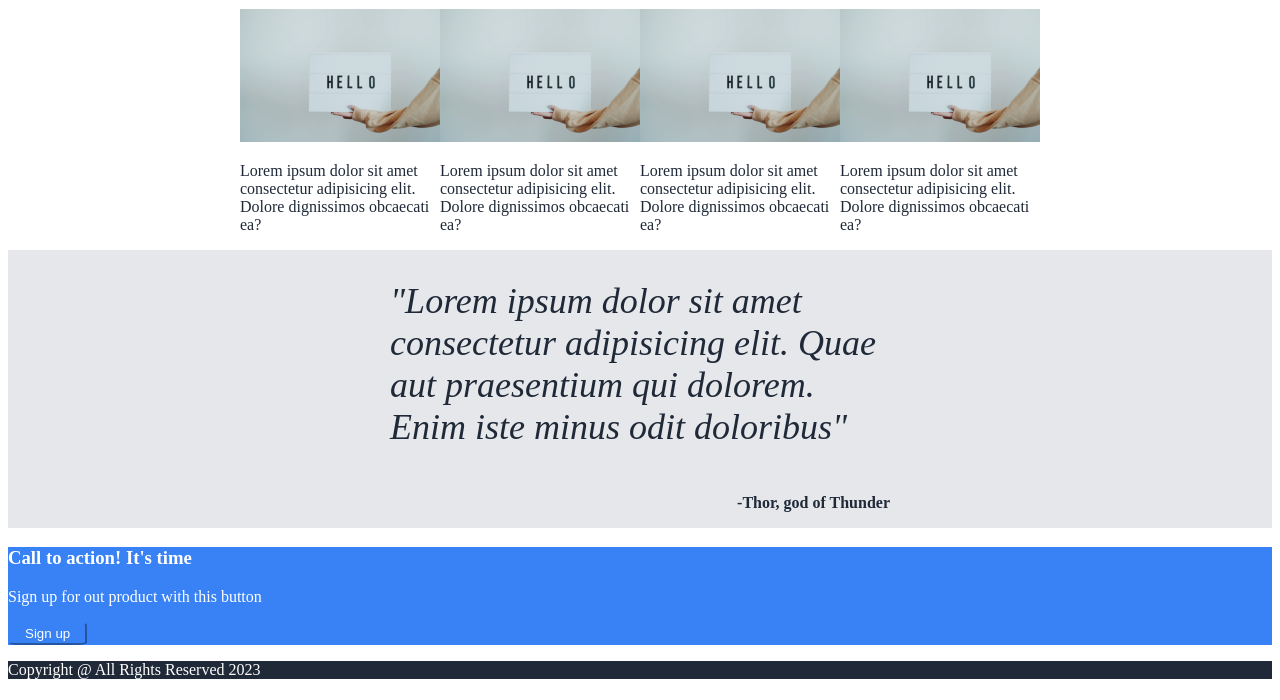
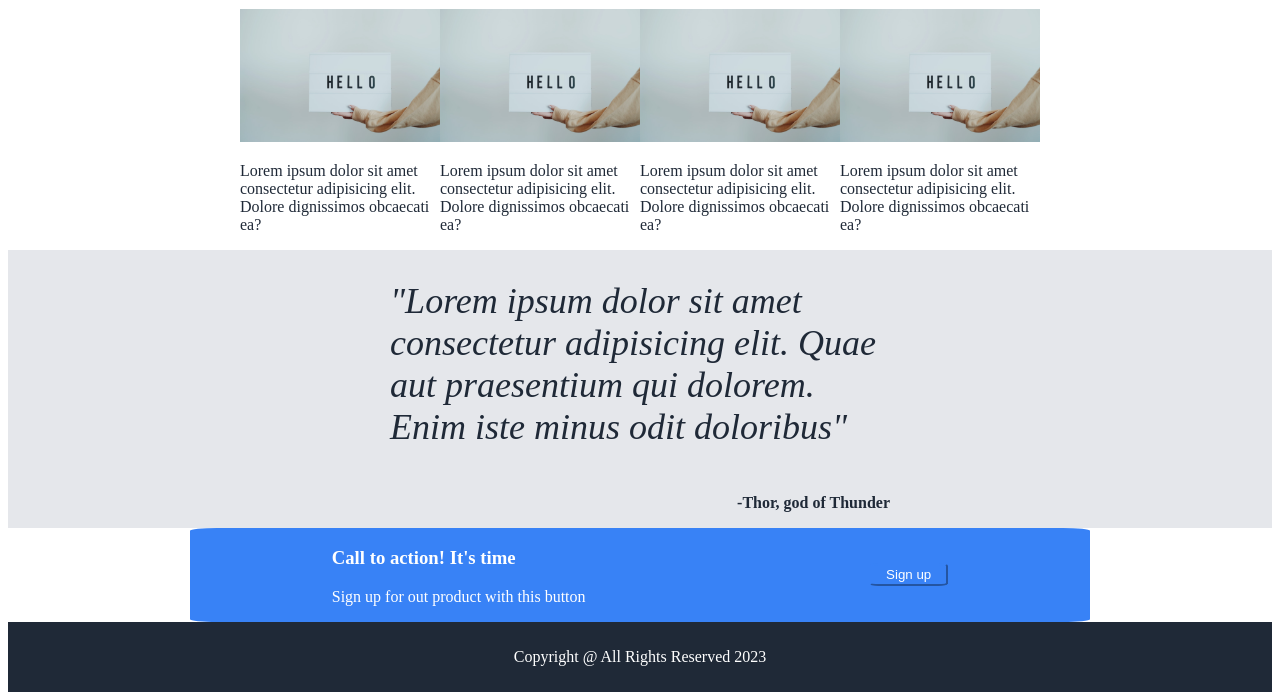
Before and after one commit to MatkoNikce/landing-page, a plain HTML site: page index.html in a window 1280 px wide. Shown: the part 576-1276 px from the top of the page. Drawn offline with Linux system fonts and the light colour scheme.

Commit message:
Finished project

```diff
--- a/index.html
+++ b/index.html
@@ -92,12 +92,20 @@
             </div>
         </div>
 
-        <div id="action-message">
+        <div id="box-message">
 
-            <h3>Call to action! It's time</h3>
-            <p>Sign up for out product with this button</p>
-            <button>Sign up</button>
+            <div id="action-message">
+                <div>
 
+                    <h3>Call to action! It's time</h3>
+                    <p>Sign up for out product with this button</p>
+                </div>
+                <div>
+
+                    <button>Sign up</button>
+                </div>
+
+            </div>
         </div>
 
         <div id="footer">
--- a/style.css
+++ b/style.css
@@ -108,9 +108,20 @@ img{
 }
 
 /*call to action*/
+#box-message{
+    display: flex;
+   justify-content: center;
+}
+
 #action-message{
     background-color: #3882f6;
     color: white;
+    display: flex;
+    justify-content: center;
+    align-items: center;
+    border-radius: 3%;
+    justify-content: space-around;
+    width: 900px;
 }
 
 button{
@@ -126,4 +137,9 @@ button{
 #footer{
     background-color: #1F2937;
     color: white;
+    margin: 0px;
+    padding: 10px;
+    display: flex;
+    justify-content: center;
+    align-items: center;
 }
```
